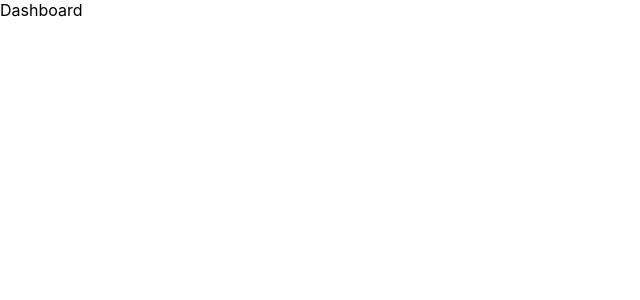
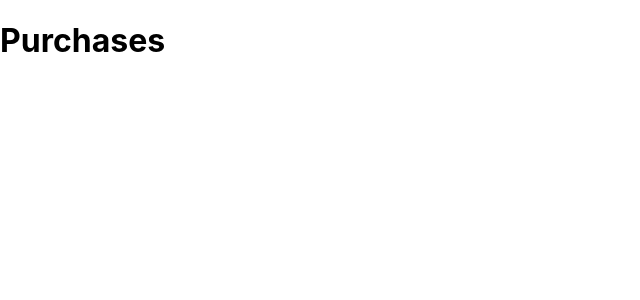
Before and after one commit to vhfuly/ecommerce-dashboard, a React (Create React App) app: page / in a window 1280 px wide. Shown: the top 300 px of the page, without its empty margins (0-640 px from the left). Built offline with nearby package versions, Linux system fonts and the light colour scheme.

Commit message:
feat: create container Purchases

```diff
--- a/package.json
+++ b/package.json
@@ -10,6 +10,7 @@
     "@types/node": "^12.0.0",
     "@types/react": "^17.0.0",
     "@types/react-dom": "^17.0.0",
+    "@types/react-router-dom": "^5.1.7",
     "axios": "^0.21.1",
     "date-fns": "^2.19.0",
     "react": "^17.0.2",
--- a/src/App.tsx
+++ b/src/App.tsx
@@ -1,13 +1,18 @@
 import React from 'react';
 import { Provider } from 'react-redux';
+import { HashRouter as Router, Route} from 'react-router-dom';
+
 import store from './store/store';
+import purchases  from './containers/Purchases';
 
 function App() {
   return (
     <Provider store={store}>
-      <div className="App">
-        Dashboard
-      </div>
+      <Router>
+        <div className="App">
+          <Route path={'/'} exact component={purchases} />
+        </div>
+      </Router>
     </Provider>
   );
 }
--- /dev/null
+++ b/src/components/Text/Title.tsx
@@ -0,0 +1,17 @@
+import React from 'react';
+
+interface typesProps {
+  type: string,
+  title: string,
+}
+
+function Title(props: typesProps) {
+  switch(props.type) {
+    case 'h1':
+      return (<h1 className='title'>{props.title}</h1>);
+    default:
+      return (<h1 className='title'>{props.title}</h1>);
+  }
+}
+
+export default Title;
--- /dev/null
+++ b/src/containers/Purchases/index.tsx
@@ -0,0 +1,13 @@
+import React from 'react';
+import Title from '../../components/Text/Title';
+
+
+function Purchases() {
+  return (
+    <div className='Purchases'>
+      <Title type='h1' title='Purchases' />
+    </div>
+  )
+}
+
+export default Purchases;
```
Also changed, not shown: 1 other file (tests, documents, lock files or other folders).
